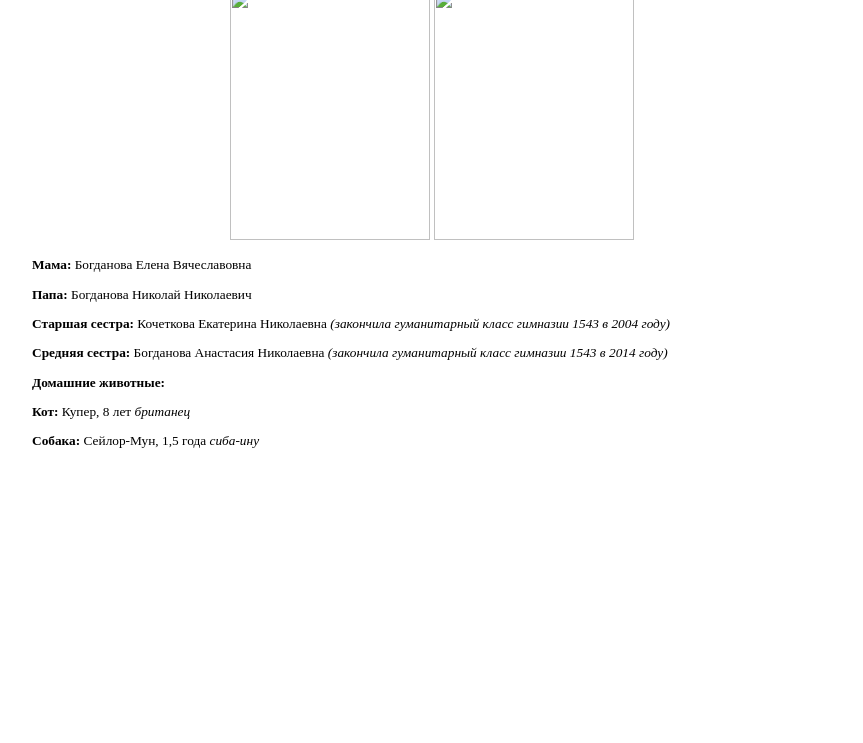
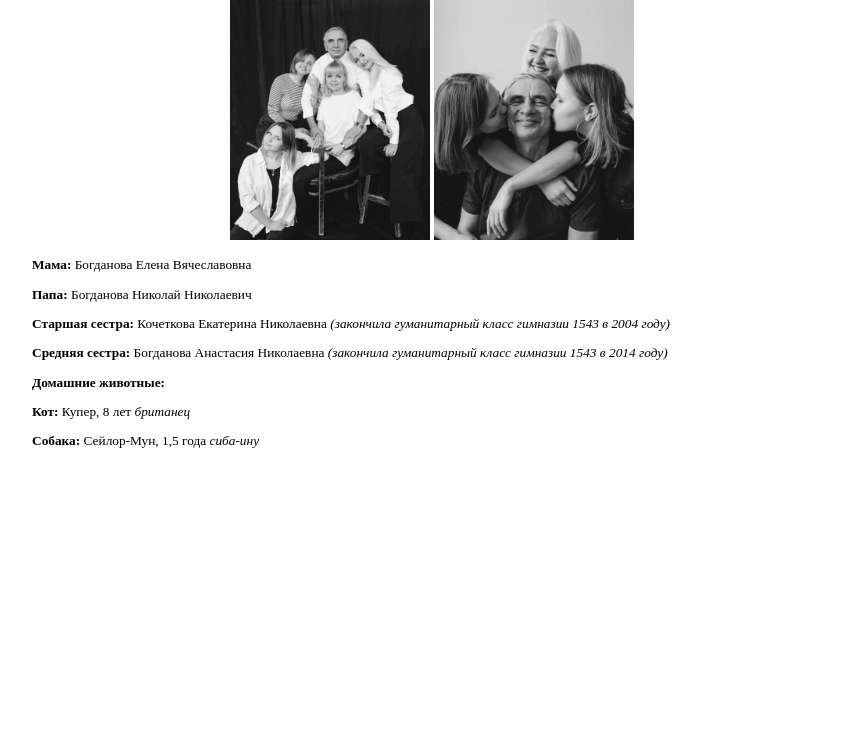
Before and after one commit to annanbogdanovafam/annanbogdanovafam.github.io, a plain HTML site: page index2.html in a window 1280 px wide. Shown: the part 57-800 px from the top of the page, without its empty margins (208-1071 px from the left). Drawn offline with Linux system fonts and the light colour scheme.

Commit message:
Update index2.html

```diff
--- a/index2.html
+++ b/index2.html
@@ -44,8 +44,8 @@
   <div id="container">
    <div id="header">СЕМЬЯ</div>
   <center>
-   <img src="images/fam.jpg" width="200" height="250">
-   <img src="images/fam2.jpg" width="200" height="250">
+   <img src="fam.jpg" width="200" height="250">
+   <img src="fam2.jpg" width="200" height="250">
 </center>
 
 <p><b> Мама:</b> Богданова Елена Вячеславовна </p>
```
